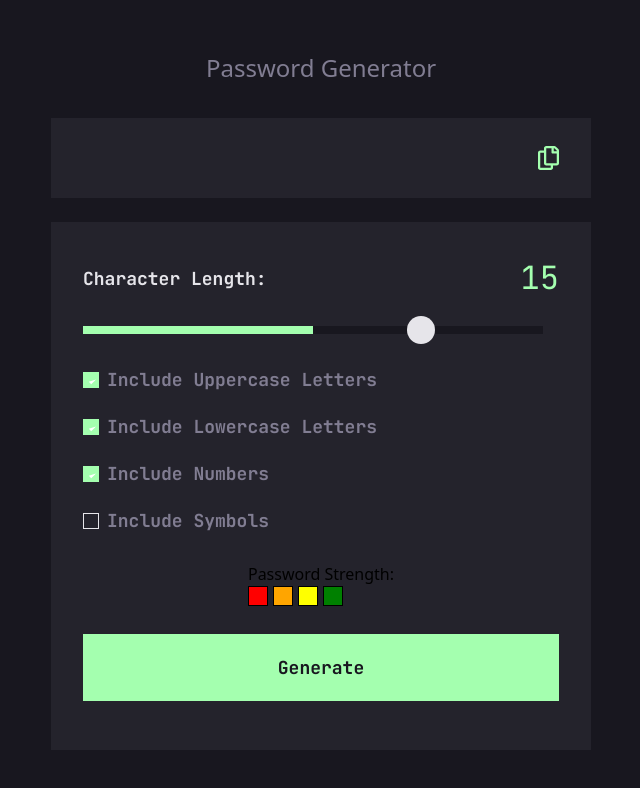
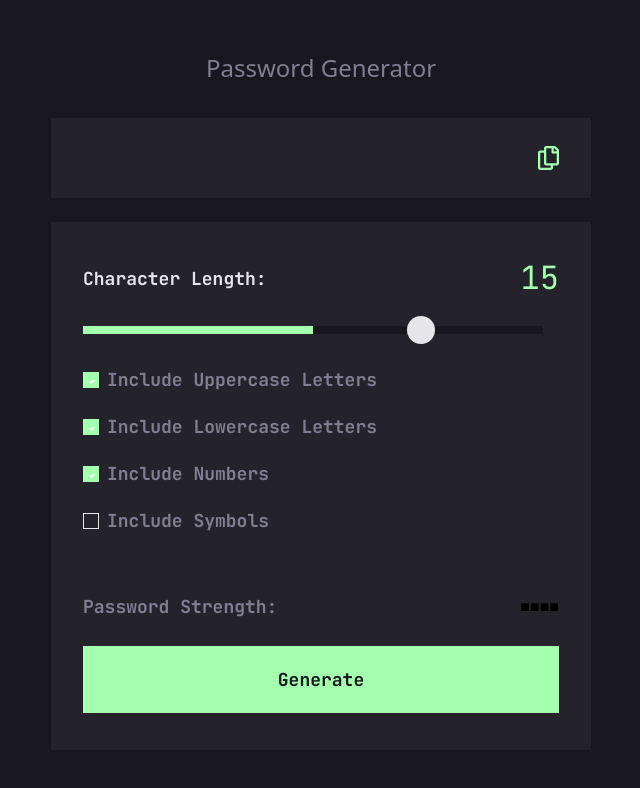
Before and after one commit to Gulverda/Random-Pass-Gen, a React (Create React App) app: page / in a window 1280 px wide. Shown: the top 788 px of the page, without its empty margins (319-959 px from the left). Built offline with nearby package versions, Linux system fonts and the light colour scheme.

Commit message:
Rewrite Password Strength Indicator

```diff
--- a/src/App.tsx
+++ b/src/App.tsx
@@ -82,6 +82,16 @@ function App(): JSX.Element {
     }
   }
 
+  const cube = {
+    width: '24px',
+    height: '24px',
+    fill: 'none',
+    stroke: 'currentColor',
+    strokeWidth: '32',
+    strokeLinecap: 'round',
+    strokeLinejoin: 'round'
+  }
+
   return (
     <div className="flex flex-col justify-center items-center h-screen bg-backgroundForBack">
       <header className="text-textColor">
@@ -93,7 +103,7 @@ function App(): JSX.Element {
         </p>
         <button onClick={copyToClipboard}>
           <svg width="21" height="24" viewBox="0 0 21 24" fill="none" xmlns="http://www.w3.org/2000/svg">
-<path fill-rule="evenodd" clip-rule="evenodd" d="M17.909 0.659016L20.341 3.09098C20.763 3.51294 21 4.08523 21 4.68197V17.25C21 18.4926 19.9926 19.5 18.75 19.5H15V21.75C15 22.9926 13.9926 24 12.75 24H2.25C1.00734 24 0 22.9926 0 21.75V6.75C0 5.50734 1.00734 4.5 2.25 4.5H6V2.25C6 1.00734 7.00734 0 8.25 0H16.3181C16.9147 3.12036e-06 17.4871 0.237058 17.909 0.659016ZM2.53126 21.75H12.4687C12.5434 21.75 12.6149 21.7204 12.6677 21.6677C12.7204 21.6149 12.75 21.5434 12.75 21.4687V19.5H8.25C7.00734 19.5 6 18.4926 6 17.25V6.75H2.53126C2.45665 6.75 2.38512 6.77963 2.33238 6.83238C2.27963 6.88512 2.25 6.95665 2.25 7.03126V21.4687C2.25 21.5434 2.27963 21.6149 2.33238 21.6677C2.38512 21.7204 2.45665 21.75 2.53126 21.75ZM18.4687 17.25H8.53126C8.45665 17.25 8.38512 17.2204 8.33238 17.1677C8.27963 17.1149 8.25 17.0434 8.25 16.9687V2.53126C8.25 2.45665 8.27963 2.38512 8.33238 2.33238C8.38512 2.27963 8.45665 2.25 8.53126 2.25H13.5V6.375C13.5 6.99632 14.0036 7.5 14.625 7.5H18.75V16.9687C18.75 17.0434 18.7204 17.1149 18.6677 17.1677C18.6149 17.2204 18.5434 17.25 18.4687 17.25ZM15.75 5.25H18.75V4.7985C18.75 4.76156 18.7427 4.72499 18.7286 4.69086C18.7145 4.65673 18.6937 4.62572 18.6677 4.59961L16.4004 2.33236C16.3476 2.27963 16.2761 2.25 16.2014 2.25H15.75V5.25Z" fill="#A4FFAF"/>
+            <path fill-rule="evenodd" clip-rule="evenodd" d="M17.909 0.659016L20.341 3.09098C20.763 3.51294 21 4.08523 21 4.68197V17.25C21 18.4926 19.9926 19.5 18.75 19.5H15V21.75C15 22.9926 13.9926 24 12.75 24H2.25C1.00734 24 0 22.9926 0 21.75V6.75C0 5.50734 1.00734 4.5 2.25 4.5H6V2.25C6 1.00734 7.00734 0 8.25 0H16.3181C16.9147 3.12036e-06 17.4871 0.237058 17.909 0.659016ZM2.53126 21.75H12.4687C12.5434 21.75 12.6149 21.7204 12.6677 21.6677C12.7204 21.6149 12.75 21.5434 12.75 21.4687V19.5H8.25C7.00734 19.5 6 18.4926 6 17.25V6.75H2.53126C2.45665 6.75 2.38512 6.77963 2.33238 6.83238C2.27963 6.88512 2.25 6.95665 2.25 7.03126V21.4687C2.25 21.5434 2.27963 21.6149 2.33238 21.6677C2.38512 21.7204 2.45665 21.75 2.53126 21.75ZM18.4687 17.25H8.53126C8.45665 17.25 8.38512 17.2204 8.33238 17.1677C8.27963 17.1149 8.25 17.0434 8.25 16.9687V2.53126C8.25 2.45665 8.27963 2.38512 8.33238 2.33238C8.38512 2.27963 8.45665 2.25 8.53126 2.25H13.5V6.375C13.5 6.99632 14.0036 7.5 14.625 7.5H18.75V16.9687C18.75 17.0434 18.7204 17.1149 18.6677 17.1677C18.6149 17.2204 18.5434 17.25 18.4687 17.25ZM15.75 5.25H18.75V4.7985C18.75 4.76156 18.7427 4.72499 18.7286 4.69086C18.7145 4.65673 18.6937 4.62572 18.6677 4.59961L16.4004 2.33236C16.3476 2.27963 16.2761 2.25 16.2014 2.25H15.75V5.25Z" fill="#A4FFAF" />
           </svg>
 
         </button>
@@ -102,8 +112,8 @@ function App(): JSX.Element {
         <main className="flex-1 flex flex-col justify-center items-center">
           <div className="flex flex-col items-left w-full">
             <label htmlFor="passwordLength" className="mb-2 flex justify-between items-center">
-    <span style={{fontSize: '18px', fontWeight: '700'}} className="text-secondaryText font-JetBrains">Character Length:</span>
-    <span style={{fontSize: '32px'}} className="text-strong font-JetBrains">{passwordLength}</span>
+              <span style={{ fontSize: '18px', fontWeight: '700' }} className="text-secondaryText font-JetBrains">Character Length:</span>
+              <span style={{ fontSize: '32px' }} className="text-strong font-JetBrains">{passwordLength}</span>
             </label>
             <div className="flex items-center justify-between mt-4">
               <input
@@ -131,7 +141,7 @@ function App(): JSX.Element {
                 className="mr-2 hidden"
                 id="includeUppercase"
               />
-              <label style={{fontSize: '18px', fontWeight: '700'}} htmlFor="includeUppercase" className="cursor-pointer flex items-center text-textColor font-JetBrains">
+              <label style={{ fontSize: '18px', fontWeight: '700' }} htmlFor="includeUppercase" className="cursor-pointer flex items-center text-textColor font-JetBrains">
                 <span className={`relative inline-block w-4 h-4 border mr-2 ${includeUppercase ? 'bg-strong border-strong' : 'border-secondaryText'}`}>
                   {includeUppercase && <svg className="absolute top-0 left-0 w-4 h-4 text-white fill-current" viewBox="0 0 20 20">
                     <path d="M6 11l3 3 6-6"></path>
@@ -149,7 +159,7 @@ function App(): JSX.Element {
                 className="mr-2 hidden"
                 id="includeLowercase"
               />
-              <label style={{fontSize: '18px', fontWeight: '700'}} htmlFor="includeLowercase" className="cursor-pointer flex items-center text-textColor font-JetBrains mt-5">
+              <label style={{ fontSize: '18px', fontWeight: '700' }} htmlFor="includeLowercase" className="cursor-pointer flex items-center text-textColor font-JetBrains mt-5">
                 <span className={`relative inline-block w-4 h-4 border mr-2 ${includeLowercase ? 'bg-strong border-strong' : 'border-secondaryText'}`}>
                   {includeLowercase && <svg className="absolute top-0 left-0 w-4 h-4 text-white fill-current" viewBox="0 0 20 20">
                     <path d="M6 11l3 3 6-6"></path>
@@ -169,7 +179,7 @@ function App(): JSX.Element {
                 className="mr-2 hidden"
                 id="includeNumbers"
               />
-              <label style={{fontSize: '18px', fontWeight: '700'}} htmlFor="includeNumbers" className="cursor-pointer flex items-center text-textColor font-JetBrains mt-5">
+              <label style={{ fontSize: '18px', fontWeight: '700' }} htmlFor="includeNumbers" className="cursor-pointer flex items-center text-textColor font-JetBrains mt-5">
                 <span className={`relative inline-block w-4 h-4 border mr-2 ${includeNumbers ? 'bg-strong border-strong' : 'border-secondaryText'}`}>
                   {includeNumbers && <svg className="absolute top-0 left-0 w-4 h-4 text-white fill-current" viewBox="0 0 20 20">
                     <path d="M6 11l3 3 6-6"></path>
@@ -188,7 +198,7 @@ function App(): JSX.Element {
                 className="mr-2 hidden"
                 id="includeSymbols"
               />
-              <label style={{fontSize: '18px', fontWeight: '700'}} htmlFor="includeSymbols" className="cursor-pointer flex items-center text-textColor font-JetBrains mt-5">
+              <label style={{ fontSize: '18px', fontWeight: '700' }} htmlFor="includeSymbols" className="cursor-pointer flex items-center text-textColor font-JetBrains mt-5">
                 <span className={`relative inline-block w-4 h-4 border mr-2 ${includeSymbols ? 'bg-strong border-strong' : 'border-secondaryText'}`}>
                   {includeSymbols && <svg className="absolute top-0 left-0 w-4 h-4 text-white fill-current" viewBox="0 0 20 20">
                     <path d="M6 11l3 3 6-6"></path>
@@ -199,20 +209,15 @@ function App(): JSX.Element {
 
             </label>
           </div>
-
+          <div className="flex items-center justify-between mt-8 w-full">
+            <p style={{ fontSize: '18px', fontWeight: '700' }} className="text-textColor font-JetBrains">Password Strength:</p>
             <p className={`my-7 ${passwordStrengthColor()}`}>
-  Password Strength:
-  <div className="password-strength">
-    <div className={`strength-block ${passwordStrength >= 1 ? 'filled' : ''} strength-1`}></div>
-    <div className={`strength-block ${passwordStrength >= 2 ? 'filled' : ''} strength-2`}></div>
-    <div className={`strength-block ${passwordStrength >= 3 ? 'filled' : ''} strength-3`}></div>
-    <div className={`strength-block ${passwordStrength >= 4 ? 'filled' : ''} strength-4`}></div>
+              {passwordStrength === 1 ? '■' : passwordStrength === 2 ? '■■' : passwordStrength === 3 ? '■■■' : '■■■■'}
+            </p>
           </div>
-</p>
 
 
-
-          <button style={{fontWeight: '700',fontSize: '18px'}} className="bg-strong hover:bg-green-300 font-JetBrains text-backgroundForBack w-full py-5" onClick={generatePassword}>
+          <button style={{ fontWeight: '700', fontSize: '18px' }} className="bg-strong hover:bg-green-300 font-JetBrains text-backgroundForBack w-full py-5" onClick={generatePassword}>
             Generate
           </button>
           {/* <div>
```
Lines whose indentation alone changed are shown as unchanged.
